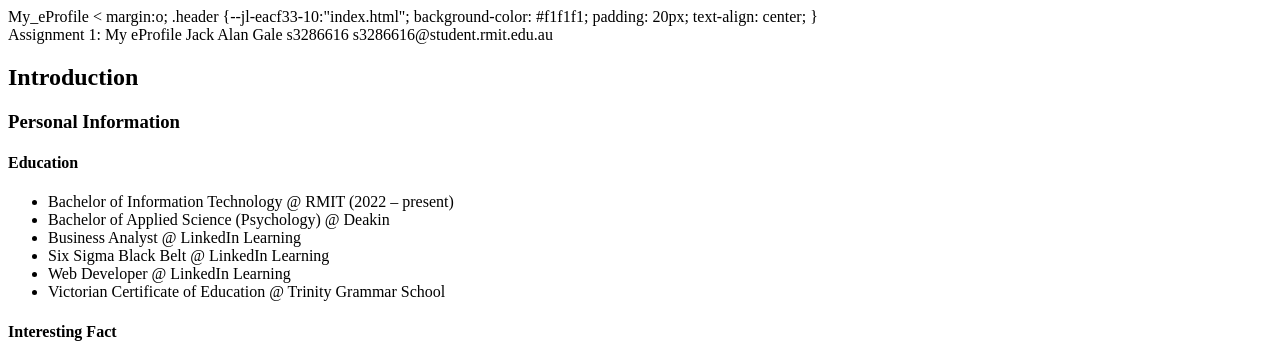
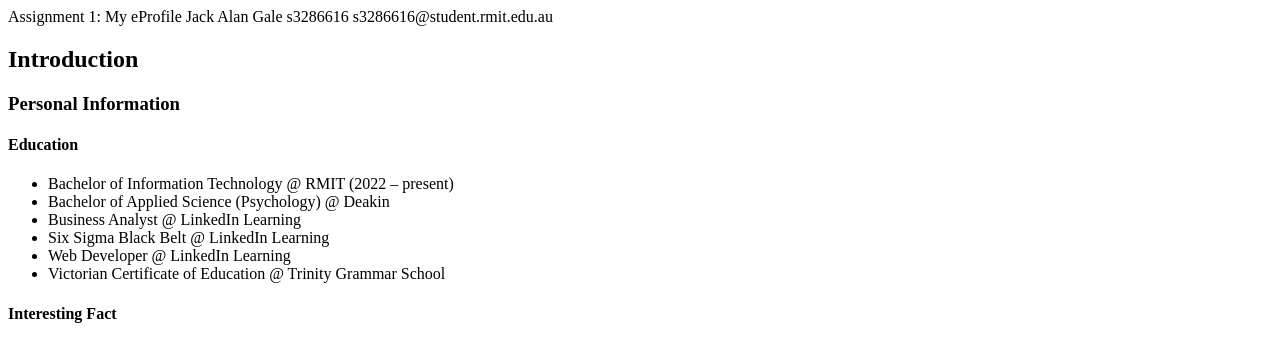
Before and after one commit to NF-D00M/A1--My-Profile, a plain HTML site: page index.html in a window 1280 px wide. Shown: the top 344 px of the page. Drawn offline with Linux system fonts and the light colour scheme.

Commit message:
Update index.html

```diff
--- a/index.html
+++ b/index.html
@@ -1,29 +1,21 @@
 <!DOCTYPE html>
 <html lang="en">
-<head>My_eProfile</head>
-<meta charset="utf-8">
-<meta name="viewport" content="width=device-width, initial-scale=1>
+<head>
+  <title>My_eProfile</title>
+</head>
 
-  <style>
-   <
-      margin:o;
-    .header {
-      background-color: #f1f1f1;
-      padding: 20px;
-      text-align: center;
-    }
-  </style>
 
-  <div class="header">
-    <title>My_eProfile</title>
+
+  <header>
     Assignment 1: My eProfile
     Jack Alan Gale
     s3286616
     s3286616@student.rmit.edu.au
-  </div>
-   </style>
+  </header>
 
-     <body>
+
+
+ <body>
 
 
   <h2>Introduction</h2>
```
